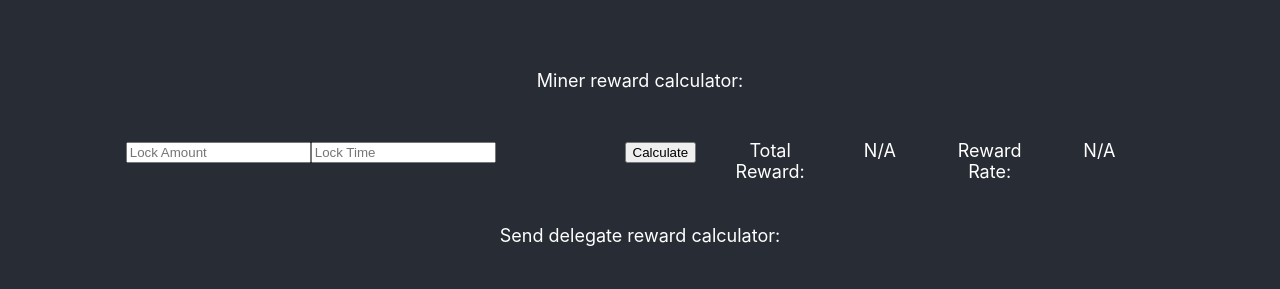
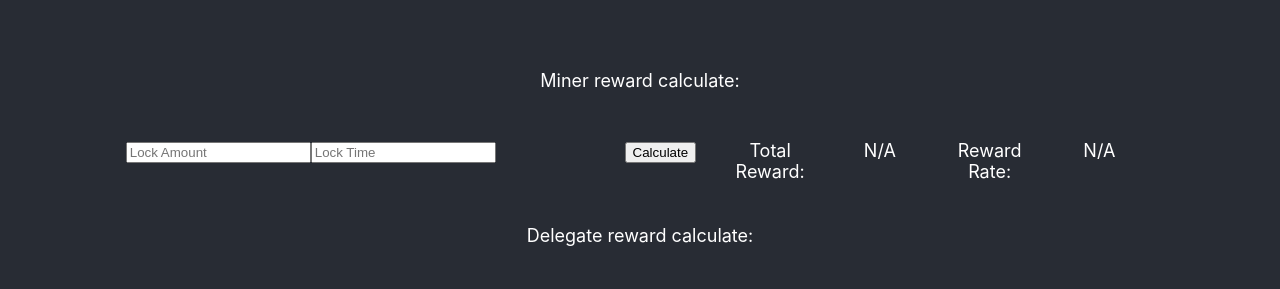
Before and after one commit to wanchain/pos-ui, a React (Create React App) app: page / in a window 1280 px wide. Shown: the part 335-624 px from the top of the page. Built offline with nearby package versions, Linux system fonts and the light colour scheme; no server answers.

Commit message:
update text.

```diff
--- a/src/App.js
+++ b/src/App.js
@@ -101,7 +101,7 @@ class App extends Component {
         <div className="delegatorCntValue">{this.state.delegatorCount}</div>
         <div className="delegatePartCntTitle">Delegator Participant:</div>
         <div className="delegatePartCntValue">{this.state.delePartiCnt}</div>
-        <div className="calculateMinerTitle">Miner reward calculator:</div>
+        <div className="calculateMinerTitle">Miner reward calculate:</div>
         <div className="calcMiner">
           <div className="lockAmount">
             <input placeholder="Lock Amount"
@@ -119,7 +119,7 @@ class App extends Component {
           <div className="rewardRate">Reward Rate:</div>
           <div className="rewardRateValue">{this.state.minerRewardRate}</div>
         </div>
-        <div className="calculateDelegatorTitle">Send delegate reward calculator:</div>
+        <div className="calculateDelegatorTitle">Delegate reward calculate:</div>
         <div className="calcDelegate">
           <div className="inputDelegate">
             <input placeholder="Lock Amount"
```
